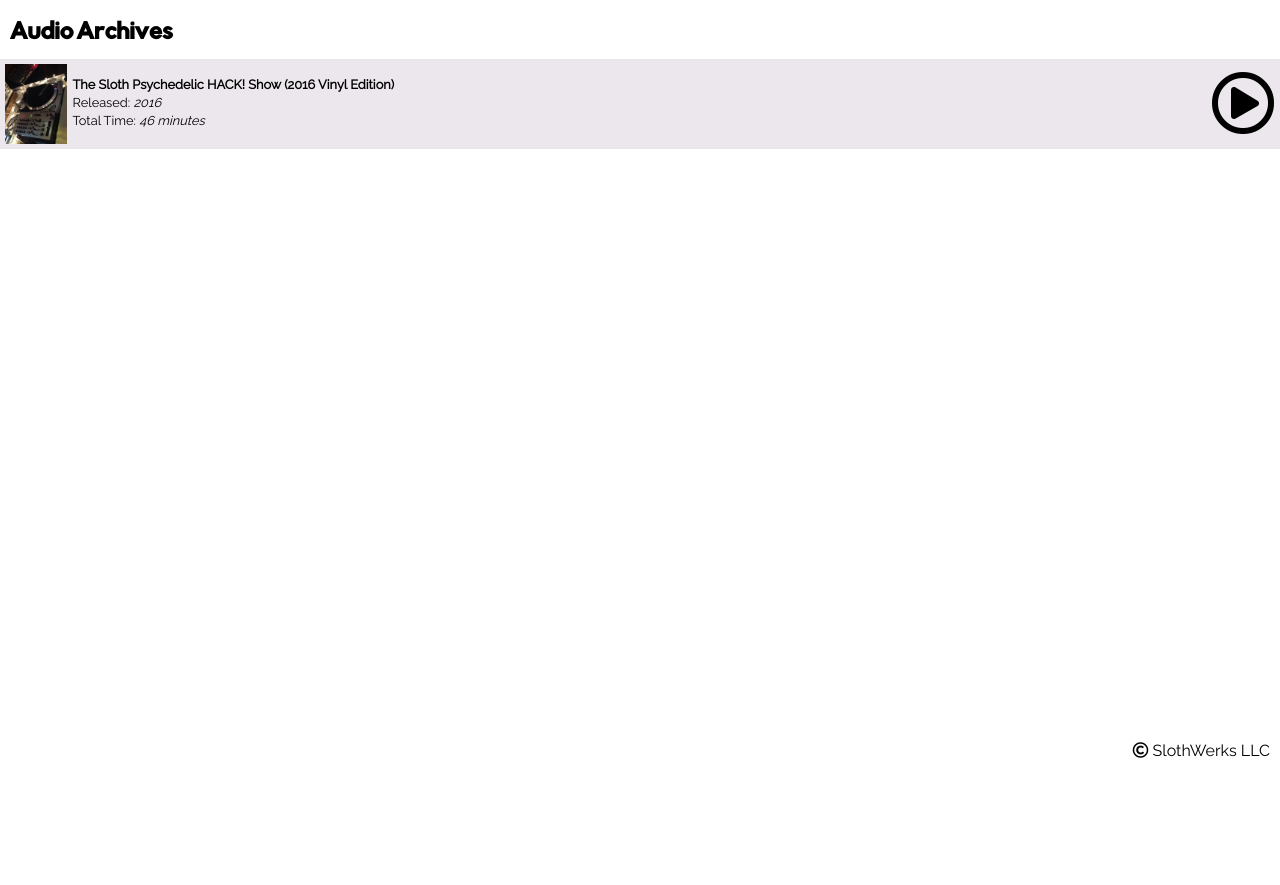
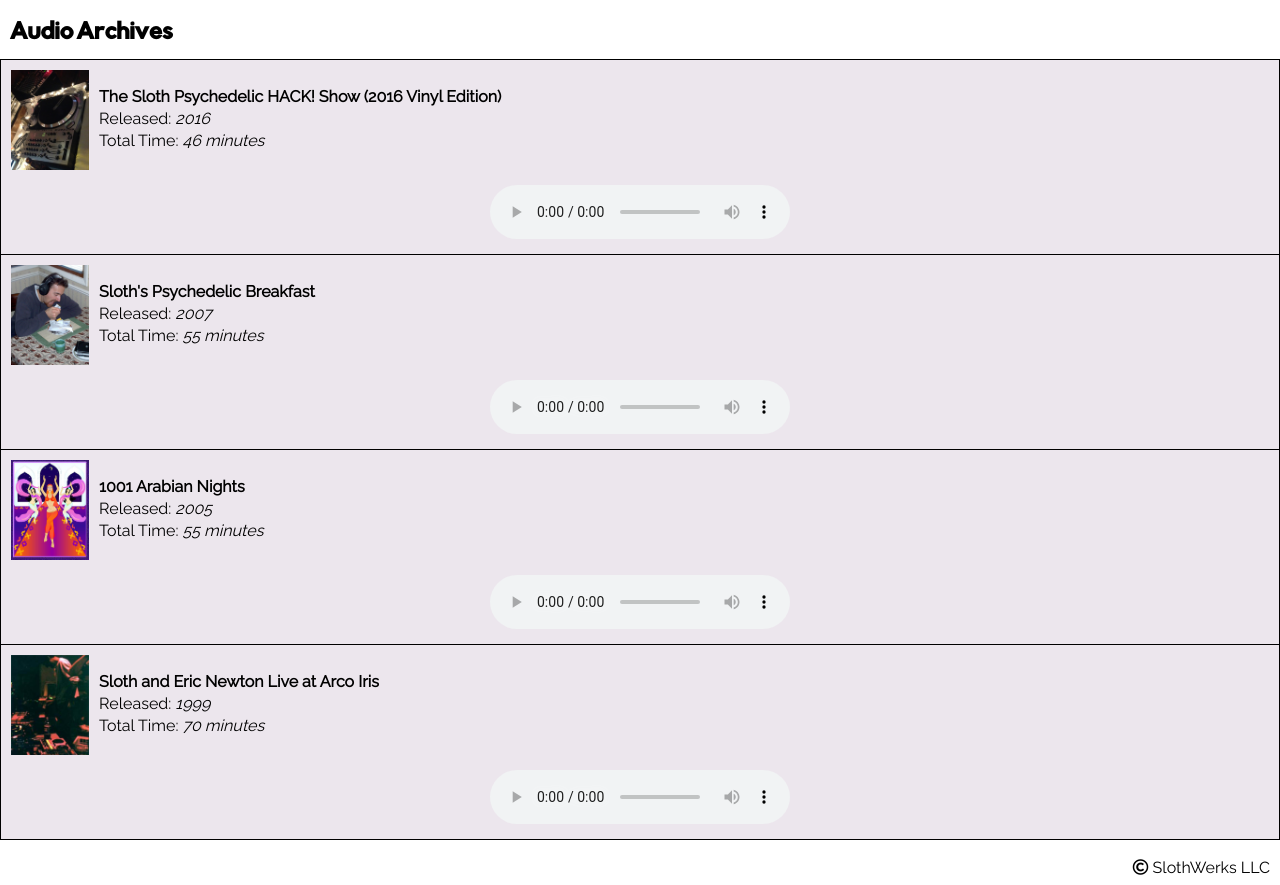
Before and after one commit to slothwerks-studio/slothwerks-placeholder-site, a plain HTML site: page index.html in a window 1280 px wide. Shown: the part 32-917 px from the top of the page. Before the commit the page ends 800 px from the top, so only its background shows below. Drawn offline with Linux system fonts and the light colour scheme.

Commit message:
Added full archive cards; removed 'play' button

```diff
--- a/index.html
+++ b/index.html
@@ -197,7 +197,7 @@
 
       <!-- Audio Archives -->
       <div id="audioArchives" class="content">
-        <div class="archives-wrapper">
+        <div class="archive-wrapper">
           <h1>Audio Archives</h1>
 
           <div class="archive-selections">
@@ -220,16 +220,8 @@
                     <span class="info">46 minutes</span>
                   </span>
                 </div>
-                <div class="selection-controls">
-                  <button id="hackShow2016Play" class="play-button" type="button">
-                    <i class="far fa-play-circle"></i> <span>Play</span>
-                  </button>
-                  <button id="hackShow2016Close" class="close-button hidden" type="button">
-                    <i class="far fa-play-circle"></i> <span>Close</span>
-                  </button>
-                </div>
               </div>
-              <div id="hackShow2016" class="audio-player-wrapper hidden">
+              <div class="audio-player-wrapper">
                 <div class="audio-player">
                   <audio controls>
                     <source src="https://www.slothwerks.com/media/new/sloth-psychedelic-hack-show-2016.mp3" type="audio/mp3">
@@ -240,6 +232,99 @@
                 </div>
               </div>
             </div>
+
+            <div class="archive-card">
+                <div class="archive-card-info-wrapper">
+                  <div class="image-wrapper">
+                    <img src="./assets/imgs/psychedelic-breakfast.jpg" alt="Sloth's Psychedelic Breakfast" />
+                  </div>
+                  <div class="selection-info">
+                    <span class="title">
+                      Sloth's Psychedelic Breakfast
+                    </span>
+                    <span class="release-date">
+                      <span class="label">Released:</span>
+                      <span class="info">2007</span>
+                    </span>
+                    <span class="total-time">
+                      <span class="label">Total Time:</span>
+                      <span class="info">55 minutes</span>
+                    </span>
+                  </div>
+                </div>
+                <div class="audio-player-wrapper">
+                  <div class="audio-player">
+                    <audio controls>
+                      <source src="https://www.slothwerks.com/media/new/sloth-psychedelic-breakfast.mp3" type="audio/mp3">
+                      <p class="no-audio-support">
+                        Your browser doesn't support HTML5 audio. Here is a <a href="https://www.slothwerks.com/media/new/sloth-psychedelic-breakfast.mp3">link to the audio</a> instead.
+                      </p>
+                    </audio>
+                  </div>
+                </div>
+              </div>
+
+              <div class="archive-card">
+                  <div class="archive-card-info-wrapper">
+                    <div class="image-wrapper">
+                      <img src="./assets/imgs/arabian-nights.jpg" alt="1001 Arabian Nights" />
+                    </div>
+                    <div class="selection-info">
+                      <span class="title">
+                        1001 Arabian Nights
+                      </span>
+                      <span class="release-date">
+                        <span class="label">Released:</span>
+                        <span class="info">2005</span>
+                      </span>
+                      <span class="total-time">
+                        <span class="label">Total Time:</span>
+                        <span class="info">55 minutes</span>
+                      </span>
+                    </div>
+                  </div>
+                  <div class="audio-player-wrapper">
+                    <div class="audio-player">
+                      <audio controls>
+                        <source src="https://www.slothwerks.com/media/new/1001-arabian-nights.mp3" type="audio/mp3">
+                        <p class="no-audio-support">
+                          Your browser doesn't support HTML5 audio. Here is a <a href="https://www.slothwerks.com/media/new/1001-arabian-nights.mp3">link to the audio</a> instead.
+                        </p>
+                      </audio>
+                    </div>
+                  </div>
+                </div>
+
+                <div class="archive-card">
+                    <div class="archive-card-info-wrapper">
+                      <div class="image-wrapper">
+                        <img src="./assets/imgs/arco-iris.jpg" alt="Sloth and Eric Newton Live at Arco Iris" />
+                      </div>
+                      <div class="selection-info">
+                        <span class="title">
+                          Sloth and Eric Newton Live at Arco Iris
+                        </span>
+                        <span class="release-date">
+                          <span class="label">Released:</span>
+                          <span class="info">1999</span>
+                        </span>
+                        <span class="total-time">
+                          <span class="label">Total Time:</span>
+                          <span class="info">70 minutes</span>
+                        </span>
+                      </div>
+                    </div>
+                    <div class="audio-player-wrapper">
+                      <div class="audio-player">
+                        <audio controls>
+                          <source src="https://www.slothwerks.com/media/new/live-at-arco-iris.mp3" type="audio/mp3">
+                          <p class="no-audio-support">
+                            Your browser doesn't support HTML5 audio. Here is a <a href="https://www.slothwerks.com/media/new/live-at-arco-iris.mp3">link to the audio</a> instead.
+                          </p>
+                        </audio>
+                      </div>
+                    </div>
+                  </div>
 
           </div>
 
--- a/styles/index.css
+++ b/styles/index.css
@@ -262,16 +262,12 @@ nav ul li .label {
 
 /* Audio Archives */
 
-.archives-wrapper {
-  margin: 20px 0;
+.archive-wrapper {
+  margin: 20px 0 10px 0;
   width: 100%;
 }
 
-.archives-wrapper:last-child {
-  margin-bottom: 0;
-}
-
-.archives-wrapper h1 {
+.archive-wrapper h1 {
   font-family: "Rabbid Highway Sign II", "Arial Black", "Arial Bold", Gadget, sans-serif;
   font-size: 1.3em;
   margin-bottom: 15px;
@@ -284,6 +280,11 @@ nav ul li .label {
   flex-direction: column;
   align-items: center;
   justify-content: flex-start;
+  border: 1px solid black;
+}
+
+.archive-selections:last-child {
+  border-bottom: none;
 }
 
 .archive-card {
@@ -291,21 +292,22 @@ nav ul li .label {
   display: flex;
   flex-direction: column;
   background-color: rgba(67.5, 16.1, 83.1, 0.1);
-  padding: 5px 0;
+  padding: 10px 0;
+  border-bottom: 1px solid black;
 }
 
 .archive-card-info-wrapper {
   width: 100%;
-  height: 80px;
+  height: 100px;
   display: flex;
   flex-direction: row;
   align-items: stretch;
   justify-content: space-between;
-  padding: 0 5px;
+  padding: 0 10px;
 }
 
 .image-wrapper {
-  margin-right: 5px;
+  margin-right: 10px;
 }
 
 .image-wrapper img {
@@ -320,7 +322,6 @@ nav ul li .label {
 }
 
 .selection-info > span {
-  font-size: .8em;
   margin-bottom: 3px;
 }
 
@@ -332,26 +333,8 @@ nav ul li .label {
   font-weight: 600;
 }
 
-.selection-controls {
-  display: flex;
-  align-items: center;
-  justify-content: center;
-}
-
-.play-button, .close-button {
-  border: 0;
-  background-color: transparent;
-  padding: 0;
-  margin: 0;
-  font-size: 4.0em;
-}
-
-.play-button span, .close-button span {
-  display: none;
-}
-
 .audio-player {
-  padding: 10px 0 5px 0;
+  padding: 15px 0 5px 0;
   display: flex;
   align-items: center;
   justify-content: center;
```
